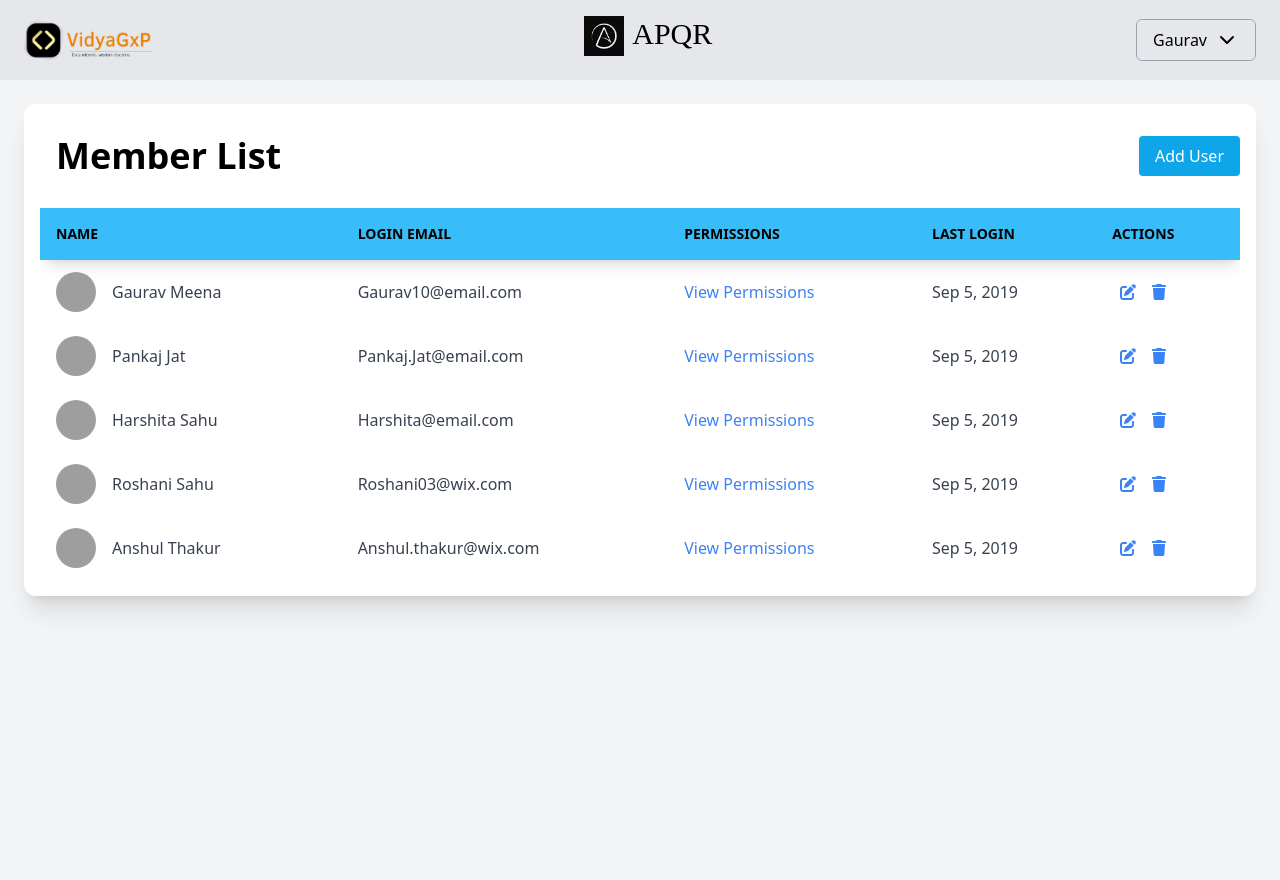
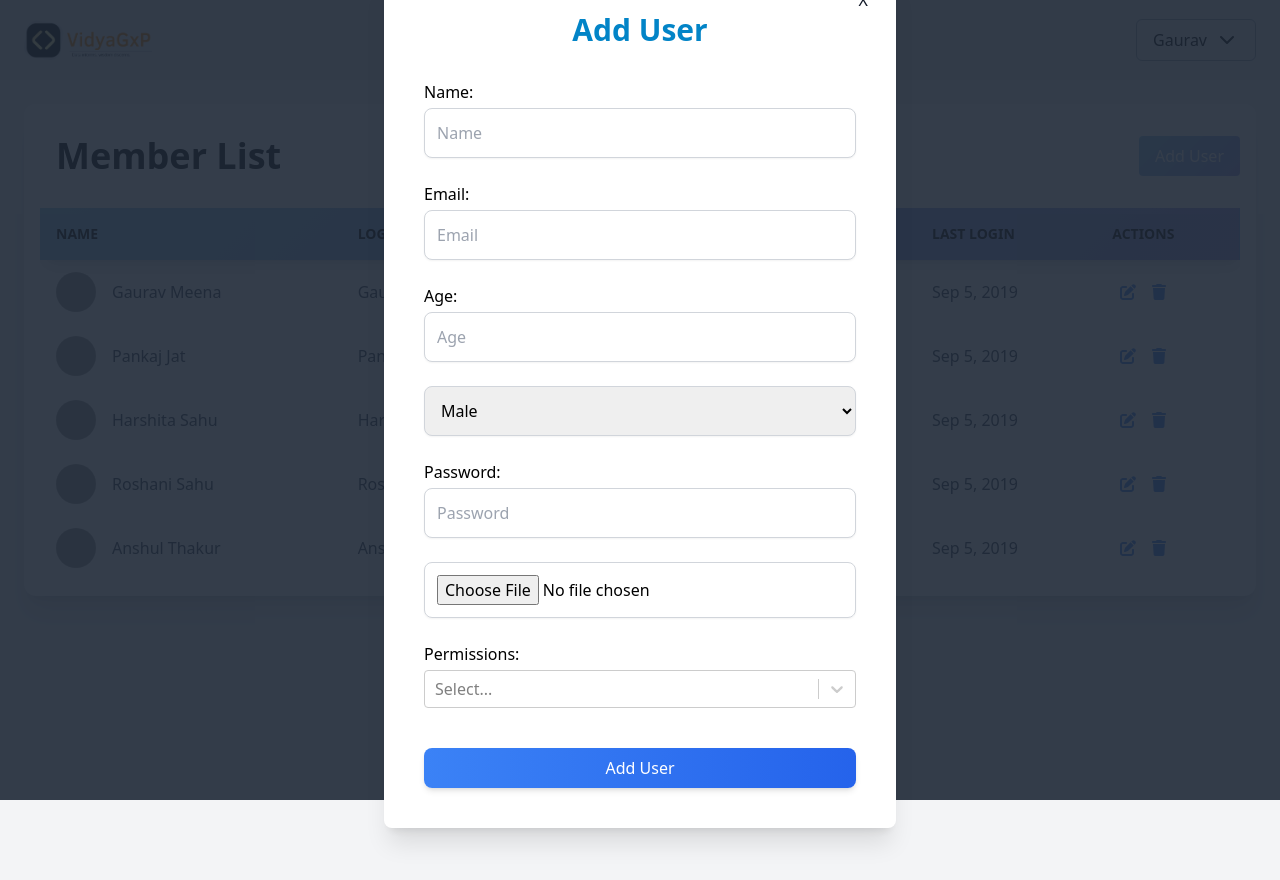
Before and after one commit to vidyagxp0/APQR--annual-product-quality-review, a React (Vite) app in the folder frontEnd/: page /admin-dashboard in a window 1280 px wide. Both pictures are taken after a click on the button "Add User". Built offline with nearby package versions, Linux system fonts and the light colour scheme; grey boxes are pictures that could not be loaded; a web font is replaced by a local one; what pdfmake would draw is missing.

Commit message:
changes in add user UI

```diff
--- a/frontEnd/package.json
+++ b/frontEnd/package.json
@@ -30,6 +30,7 @@
     "react-icons": "^5.2.1",
     "react-redux": "^9.1.2",
     "react-router-dom": "^6.25.1",
+    "react-select": "^5.8.0",
     "redux-persist": "^6.0.0",
     "xlsx": "^0.18.5"
   },
--- a/frontEnd/src/pages/Admin/AdminDashboard.jsx
+++ b/frontEnd/src/pages/Admin/AdminDashboard.jsx
@@ -3,6 +3,7 @@ import { FontAwesomeIcon } from '@fortawesome/react-fontawesome';
 import { faEdit, faTrash } from '@fortawesome/free-solid-svg-icons';
 import Header from '../../Component/Header';
 import ReactDOM from 'react-dom';
+import Select from 'react-select'
 
 // Modal component definition
 const Modal = ({ show, onClose, children }) => {
@@ -11,9 +12,11 @@ const Modal = ({ show, onClose, children }) => {
   }
 
   return ReactDOM.createPortal(
-    <div className="fixed inset-0 bg-gray-600 bg-opacity-50 flex justify-center items-center">
-      <div className="bg-white p-4 rounded shadow-lg">
-        <button className="bg-red-500 text-white py-1 px-2 rounded hover:bg-red-700 mb-4" onClick={onClose}>Close</button>
+    <div className="fixed inset-0 bg-gray-800 bg-opacity-90 flex justify-center items-center">
+      <div className="bg-white p-10 rounded-lg shadow-xl relative max-w-lg w-full">
+        <button className="absolute top-4 right-7 text-gray-900 hover:text-gray-900" onClick={onClose}>
+          X
+        </button>
         {children}
       </div>
     </div>,
@@ -23,6 +26,17 @@ const Modal = ({ show, onClose, children }) => {
 
 const AdminDashboard = () => {
   const [viewPermissions, setViewPermissions] = useState(null);
+  const [showAddUserModal, setShowAddUserModal] = useState(false);
+  const [isSelected,setIsSelected]=useState([])
+  const [newUser, setNewUser] = useState({
+    name: '',
+    email: '',
+    age: '',
+    gender: '',
+    password: '',
+    profilePicture: '',
+    role: []
+  });
 
   const members = [
     {
@@ -66,6 +80,30 @@ const AdminDashboard = () => {
     setViewPermissions(index !== null ? members[index] : null);
   };
 
+  const handleInputChange = (e) => {
+    const { name, value } = e.target;
+    setNewUser((prevUser) => ({
+      ...prevUser,
+      [name]: value
+    }));
+  };
+
+
+const options = [
+  { value: 'Admin', label: 'Admin' },
+  { value: 'user', label: 'user' },
+  { value: 'manager', label: 'manager' },
+  { value: 'Pankaj', label: 'Pankaj' }
+
+
+]
+console.log(isSelected,"select")
+  const handleAddUser = () => {
+    // Logic for adding a new user can be implemented here
+    console.log(newUser);
+    setShowAddUserModal(false);
+  };
+
   return (
     <div>
       <Header />
@@ -73,12 +111,18 @@ const AdminDashboard = () => {
         <div className="bg-white shadow-xl rounded-xl p-4">
           <div className="flex justify-between items-center mb-4">
             <h2 className="text-4xl font-semibold m-4">Member List</h2>
-            <button className="bg-sky-500 text-white py-2 px-4 rounded hover:bg-sky-700">Add User</button>
+            <button
+              style={{ backgroundImage: 'linear-gradient(135deg, #8bc6ec 0%, #9599e2 100%)' }}
+              className="bg-sky-500 text-white py-2 px-4 rounded hover:bg-sky-700"
+              onClick={() => setShowAddUserModal(true)}
+            >
+              Add User
+            </button>
           </div>
           <div className="overflow-x-auto">
             <table className="min-w-full bg-white">
               <thead>
-                <tr className="w-full bg-sky-400 text-left shadow-lg rounded-s-2xl">
+                <tr className="w-full bg-sky-400 text-left shadow-lg rounded-s-2xl" style={{ backgroundImage: 'linear-gradient(135deg, #8bc6ec 0%, #9599e2 100%)' }}>
                   <th className="py-4 px-4 uppercase font-semibold text-sm">Name</th>
                   <th className="py-3 px-4 uppercase font-semibold text-sm">Login Email</th>
                   <th className="py-3 px-4 uppercase font-semibold text-sm">Permissions</th>
@@ -126,13 +170,97 @@ const AdminDashboard = () => {
         {viewPermissions && (
           <>
             <h2 className="text-3xl font-semibold mb-9">Permissions for {viewPermissions.name}</h2>
-            <ul className="list-disc flex flex-col  gap-10 ml-6 mb-6">
+            <ul className="list-disc flex flex-col gap-4 ml-6 mb-6">
               {viewPermissions.permissions.map((permission, i) => (
-                <li key={i}>{permission}</li>
+                <li key={i} className="text-lg text-gray-800">{permission}</li>
               ))}
             </ul>
           </>
         )}
+      </Modal>
+      <Modal show={showAddUserModal} onClose={() => setShowAddUserModal(false)}>
+        <h2 className="text-3xl text-center text-sky-600 font-semibold mb-8">Add User</h2>
+        <form className="flex flex-col gap-6">
+          <div className="flex flex-col">
+            <label htmlFor="name" className='mb-1' >Name:</label>
+          <input
+            type="text"
+            name="name"
+            placeholder="Name"
+            className="p-3 border border-gray-300 rounded-lg shadow-sm focus:outline-none focus:ring-2 focus:ring-sky-500 transition duration-300"
+            value={newUser.name}
+            onChange={handleInputChange}
+          /></div>
+          <div className="flex flex-col">
+          <label htmlFor="name" className='mb-1' >Email:</label>
+          <input
+            type="email"
+            name="email"
+            placeholder="Email"
+            className="p-3 border border-gray-300 rounded-lg shadow-sm focus:outline-none focus:ring-2 focus:ring-sky-500 transition duration-300"
+            value={newUser.email}
+            onChange={handleInputChange}
+          /></div>
+          <div className="flex flex-col">
+          <label htmlFor="name" className='mb-1' >Age:</label>
+          <input
+            type="number"
+            name="age"
+            placeholder="Age"
+            className="p-3 border border-gray-300 rounded-lg shadow-sm focus:outline-none focus:ring-2 focus:ring-sky-500 transition duration-300"
+            value={newUser.age}
+            onChange={handleInputChange}
+          /></div>
+          <select
+            name="gender"
+            className="p-3 border border-gray-300 rounded-lg shadow-sm focus:outline-none focus:ring-2 focus:ring-sky-500 transition duration-300"
+            value={newUser.gender}
+            onChange={handleInputChange}
+          >
+            <option value="Select gender" placeholder="Select gender" disabled >Select Gender</option>
+            <option value="Male">Male</option>
+            <option value="Female">Female</option>
+            <option value="Other">Other</option>
+          </select>
+          <div className="flex flex-col">
+          <label htmlFor="name" className='mb-1' >Password:</label>
+          <input
+            type="password"
+            name="password"
+            placeholder="Password"
+            className="p-3 border border-gray-300 rounded-lg shadow-sm focus:outline-none focus:ring-2 focus:ring-sky-500 transition duration-300"
+            value={newUser.password}
+            onChange={handleInputChange}
+          /></div>
+
+          <input
+            type="file"
+            name="profilePicture"
+            className="p-3 border border-gray-300 rounded-lg shadow-sm focus:outline-none focus:ring-2 focus:ring-sky-500 transition duration-300"
+            onChange={(e) => setNewUser((prevUser) => ({
+              ...prevUser,
+              profilePicture: e.target.files[0]
+            }))}
+          />
+         <div className="flex flex-col">
+         <label htmlFor="name" className='mb-1' >Permissions:</label>
+          <Select
+             isMulti
+            options={options}
+         value={isSelected}
+         onChange={(data)=>setIsSelected(data)}
+
+
+          /></div>
+
+          <button
+            type="button"
+            className="bg-gradient-to-r from-blue-500 to-blue-600 text-white py-2 px-4 rounded-lg shadow-md hover:from-blue-600 hover:to-blue-700 focus:outline-none focus:ring-2 focus:ring-blue-400 transition duration-300 mt-4"
+            onClick={handleAddUser}
+          >
+            Add User
+          </button>
+        </form>
       </Modal>
     </div>
   );
```
Also changed, not shown: 1 other file (tests, documents, lock files or other folders).
